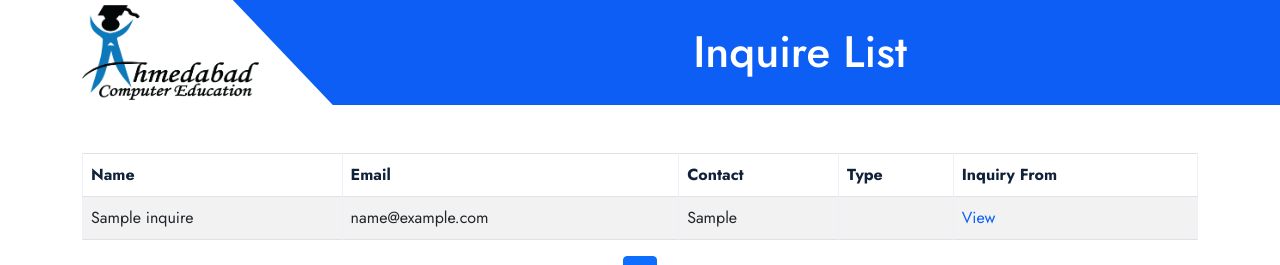
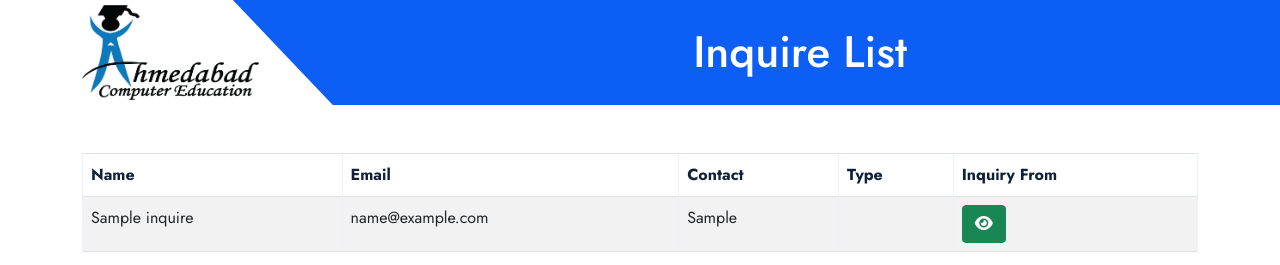
Before and after one commit to Umang-adodariya/Ahmedabad_Computer_Education, a PHP site: page /inquire-list.php in a window 1280 px wide. Shown: the top 265 px of the page. Run offline with PHP 8.4, Linux system fonts and the light colour scheme; tables that the repository leaves empty or names only in its code hold one stand-in row (values such as "Sample post"); some libraries are stand-ins or nearby versions.

Commit message:
change buton css

```diff
--- a/inquire-list.php
+++ b/inquire-list.php
@@ -297,8 +297,8 @@ height="0" width="0" style="display:none;visibility:hidden"></iframe></noscript>
                               <td><?php echo htmlspecialchars($row['contact_no']); ?></td>
                               <td><?php echo htmlspecialchars($row['type']); ?></td>
                               <td>
-                                 <a href="<?php echo htmlspecialchars($row['course_link']); ?>" target="_blank">
-                                    View
+                                 <a href="<?php echo htmlspecialchars($row['course_link']); ?>" target="_blank" class="btn btn-success">
+                                    <i class="fa fa-eye"></i>
                                  </a>
                               </td>
                            </tr>
```
